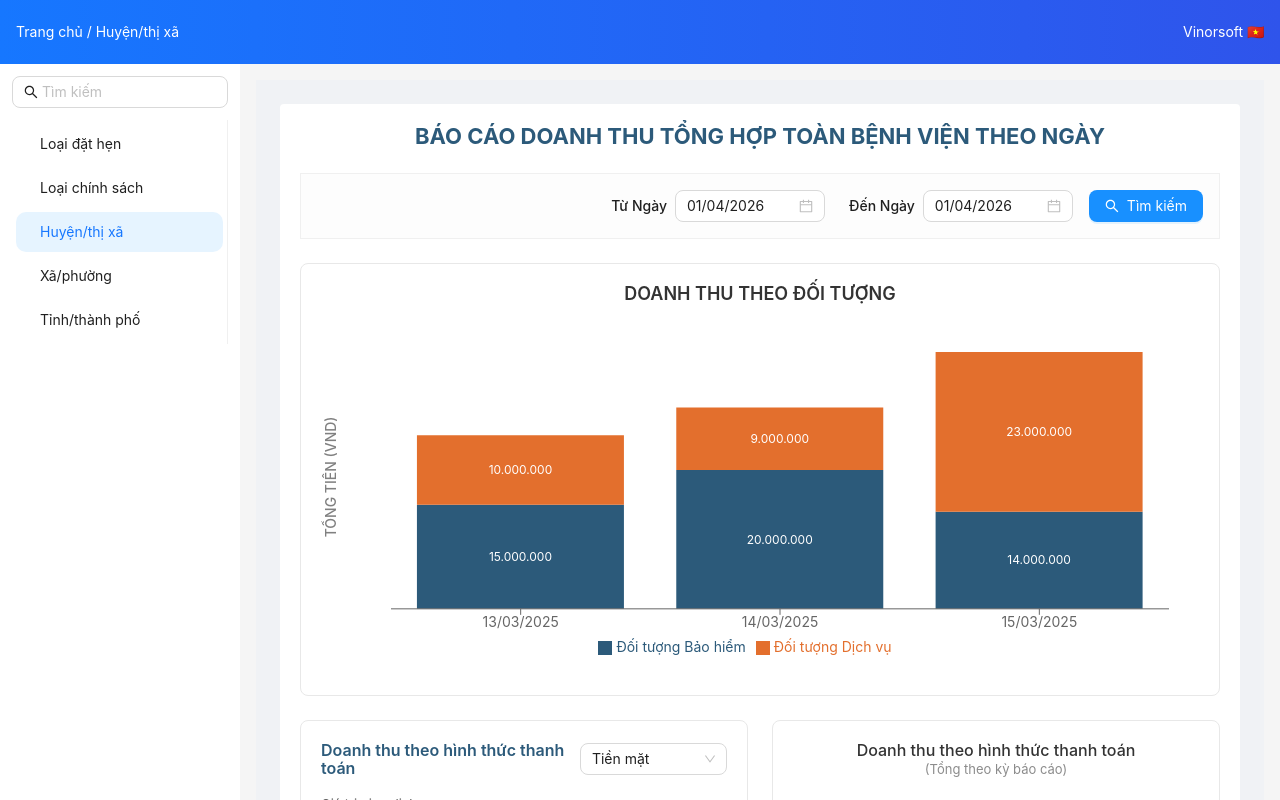
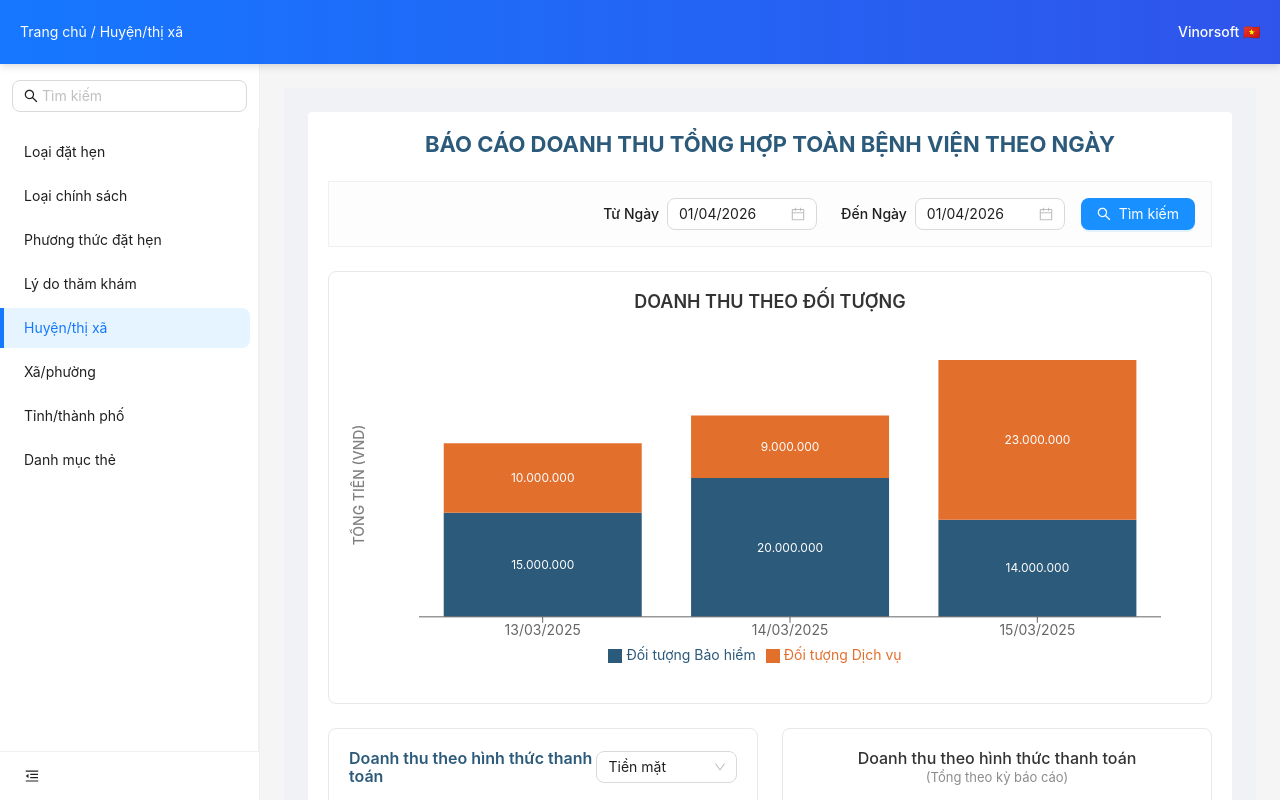
Before and after one commit to ngomanhson/fr_dm_web, a React (Vite) app: page / in a window 1280 px wide. Shown: the top 800 px of the page. Built offline with nearby package versions, Linux system fonts and the light colour scheme.

Commit message:
fix(sidebar): fix sidebar UI & responsive

```diff
--- a/src/components/AppHeader/index.tsx
+++ b/src/components/AppHeader/index.tsx
@@ -1,13 +1,30 @@
-import { Layout } from "antd";
+import { Button, Layout } from "antd";
+import { MenuOutlined } from "@ant-design/icons";
 import styles from "./styles.module.scss";
+import React from "react";
 
 const { Header } = Layout;
 
-export default function AppHeader() {
-  return (
-    <Header className={styles.header}>
-      <div>Trang chủ / Huyện/thị xã</div>
-      <div>Vinorsoft 🇻🇳</div>
-    </Header>
-  );
+interface Props {
+    onMenuClick: () => void;
 }
+
+function AppHeader({ onMenuClick }: Props) {
+    return (
+        <Header className={styles.header}>
+            <div className={styles.left}>
+                <Button
+                    type="text"
+                    icon={<MenuOutlined />}
+                    onClick={onMenuClick}
+                    className={styles.mobileBtn}
+                />
+                <span className={styles.breadcrumb}>Trang chủ / Huyện/thị xã</span>
+            </div>
+
+            <div className={styles.right}>Vinorsoft 🇻🇳</div>
+        </Header>
+    );
+}
+
+export default React.memo(AppHeader);
--- a/src/components/AppHeader/styles.module.scss
+++ b/src/components/AppHeader/styles.module.scss
@@ -1,7 +1,39 @@
 .header {
-  background: linear-gradient(90deg, #1677ff, #2f54eb);
-  color: #fff;
-  display: flex;
-  justify-content: space-between;
-  padding: 0 16px;
+    background: linear-gradient(90deg, #1677ff, #2f54eb);
+    color: #fff;
+    display: flex;
+    justify-content: space-between;
+    align-items: center;
+    padding: 0 20px;
+    height: 64px;
+    position: fixed;
+    inset: 0 0 auto 0;
+    z-index: 99;
+    box-shadow: 0 2px 8px rgba(0, 0, 0, 0.15);
 }
+
+.left {
+    display: flex;
+    align-items: center;
+    gap: 12px;
+}
+
+.mobileBtn {
+    display: none;
+    color: #fff !important;
+
+    @media (max-width: 767px) {
+        display: flex;
+        align-items: center;
+        justify-content: center;
+    }
+}
+
+.breadcrumb {
+    font-size: 14px;
+    white-space: nowrap;
+}
+
+.right {
+    font-weight: 500;
+}
--- a/src/components/Sidebar/index.tsx
+++ b/src/components/Sidebar/index.tsx
@@ -1,29 +1,74 @@
-import { Layout, Menu, Input } from "antd";
-import { SearchOutlined } from "@ant-design/icons";
+import { useState, useMemo } from "react";
+import { Layout, Menu, Input, Drawer, Button, Grid } from "antd";
+import { SearchOutlined, MenuFoldOutlined } from "@ant-design/icons";
 import styles from "./styles.module.scss";
 
 const { Sider } = Layout;
+const { useBreakpoint } = Grid;
 
-export default function Sidebar() {
-  return (
-    <Sider width={240} className={styles.sider}>
-      <Input
-        placeholder="Tìm kiếm"
-        prefix={<SearchOutlined />}
-        className={styles.search}
-      />
+interface SidebarProps {
+    openMobile: boolean;
+    setOpenMobile: (open: boolean) => void;
+}
 
-      <Menu
-        mode="inline"
-        defaultSelectedKeys={["district"]}
-        items={[
-          { key: "1", label: "Loại đặt hẹn" },
-          { key: "2", label: "Loại chính sách" },
-          { key: "district", label: "Huyện/thị xã" },
-          { key: "ward", label: "Xã/phường" },
-          { key: "province", label: "Tỉnh/thành phố" },
-        ]}
-      />
-    </Sider>
-  );
+const menuItems = [
+    { key: "1", label: "Loại đặt hẹn" },
+    { key: "2", label: "Loại chính sách" },
+    { key: "3", label: "Phương thức đặt hẹn" },
+    { key: "4", label: "Lý do thăm khám" },
+    { key: "5", label: "Huyện/thị xã" },
+    { key: "6", label: "Xã/phường" },
+    { key: "7", label: "Tỉnh/thành phố" },
+    { key: "8", label: "Danh mục thẻ" },
+];
+
+export default function Sidebar({ openMobile, setOpenMobile }: SidebarProps) {
+    const [collapsed, setCollapsed] = useState(false);
+    const screens = useBreakpoint();
+
+    const isMobile = useMemo(() => !screens.md, [screens.md]);
+
+    const toggleCollapse = () => setCollapsed((prev) => !prev);
+    // TODO: Tách menuItems ra file riêng nếu có nhiều hơn 10 mục để tránh file quá dài, dễ bảo trì hơn.
+    const content = (
+        <div className={styles.wrapper}>
+            <div className={styles.searchContainer}>
+                <Input placeholder="Tìm kiếm" prefix={<SearchOutlined />} />
+            </div>
+
+            <Menu
+                mode="inline"
+                defaultSelectedKeys={["5"]}
+                items={menuItems}
+                className={styles.menu}
+            />
+
+            {!isMobile && (
+                <div className={styles.footer}>
+                    <Button type="text" icon={<MenuFoldOutlined />} onClick={toggleCollapse} />
+                </div>
+            )}
+        </div>
+    );
+
+    if (isMobile) {
+        return (
+            <Drawer
+                placement="left"
+                open={openMobile}
+                onClose={() => setOpenMobile(false)}
+                width={260}
+                styles={{ body: { padding: 0 } }}
+                closable={false}
+            >
+                {content}
+            </Drawer>
+        );
+    }
+
+    return (
+        <Sider width={260} collapsed={collapsed} className={styles.sidebar}>
+            {content}
+        </Sider>
+    );
 }
--- a/src/components/Sidebar/styles.module.scss
+++ b/src/components/Sidebar/styles.module.scss
@@ -1,14 +1,52 @@
-.sider {
-  background: #fff;
-  padding: 12px;
+.sidebar {
+    background: #fff !important;
+    height: calc(100vh - 64px);
+    border-right: 1px solid #f0f0f0;
+    position: sticky;
+    top: 64px;
+    // transition: all 0.3s linear;
 }
 
-.logo {
-  text-align: center;
-  font-size: 24px;
-  margin-bottom: 12px;
+// :global(.ant-layout-sider) {
+//     transition: all 0.1s linear !important;
+// }
+
+.wrapper {
+    display: flex;
+    flex-direction: column;
+    height: 100%;
 }
 
-.search {
-  margin-bottom: 12px;
+.searchContainer {
+    padding: 16px 12px;
 }
+
+.menu {
+    flex: 1;
+    overflow-y: auto;
+
+    :global(.ant-menu-item) {
+        height: 40px;
+        margin: 4px 0;
+        border-radius: 0 8px 8px 0;
+    }
+
+    :global(.ant-menu-item-selected) {
+        background-color: #e6f4ff;
+        color: #1677ff;
+        position: relative;
+
+        &::before {
+            content: "";
+            position: absolute;
+            inset: 0 auto 0 0;
+            width: 4px;
+            background-color: #1677ff;
+        }
+    }
+}
+
+.footer {
+    border-top: 1px solid #f0f0f0;
+    padding: 8px 16px;
+}
--- a/src/components/layouts/DefaultLayout.tsx
+++ b/src/components/layouts/DefaultLayout.tsx
@@ -1,25 +1,32 @@
 import { Layout } from "antd";
+import { useState, useCallback } from "react";
 import AppHeader from "../AppHeader";
 import Sidebar from "../Sidebar";
 
 const { Content } = Layout;
 
-interface DefaultLayoutProps {
-  children: React.ReactNode;
-}
+const contentStyle = {
+    padding: 24,
+    background: "#f5f5f5",
+    minHeight: "calc(100vh - 64px)",
+};
 
-function DefaultLayout({ children }: DefaultLayoutProps) {
+export default function DefaultLayout({ children }: { children: React.ReactNode }) {
+    const [openMobile, setOpenMobile] = useState(false);
+    const openMenu = useCallback(() => setOpenMobile(true), []);
+    const closeMenu = useCallback(() => setOpenMobile(false), []);
+
     return (
         <Layout style={{ minHeight: "100vh" }}>
-      <AppHeader />
+            <AppHeader onMenuClick={openMenu} />
+
+            <Layout style={{ marginTop: 64 }}>
+                <Sidebar openMobile={openMobile} setOpenMobile={closeMenu} />
+
                 <Layout>
-        <Sidebar />
-        <Content style={{ padding: 16, background: "#f5f5f5" }}>
-          {children}
-        </Content>
+                    <Content style={contentStyle}>{children}</Content>
+                </Layout>
             </Layout>
         </Layout>
     );
 }
-
-export default DefaultLayout;
```
Lines whose indentation alone changed are shown as unchanged.
